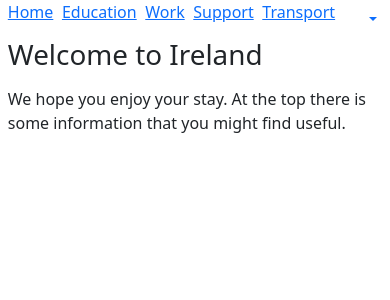
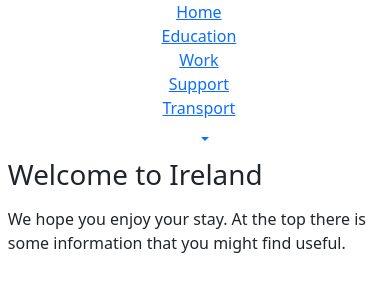
Before and after one commit to AllanNastin/AcuWelfare, a React (Create React App) app: page / in a window 390 px wide. Shown: the top 300 px of the page. Built offline with nearby package versions, Linux system fonts and the light colour scheme; some icons are missing.

Commit message:
• Fix Header Going Of Screen

```diff
--- a/src/Components/CSS/Flex.css
+++ b/src/Components/CSS/Flex.css
@@ -4,6 +4,13 @@
 .flex-equal-spacing{
     justify-content: space-between;
 }
+
+@media screen and (max-width: 600px) {
+    .flex{
+        flex-direction: column;
+        align-items: center;
+    }
+}
 /* flex-direction: row;
 flex-wrap: wrap;
 justify-content: space-between;
```
